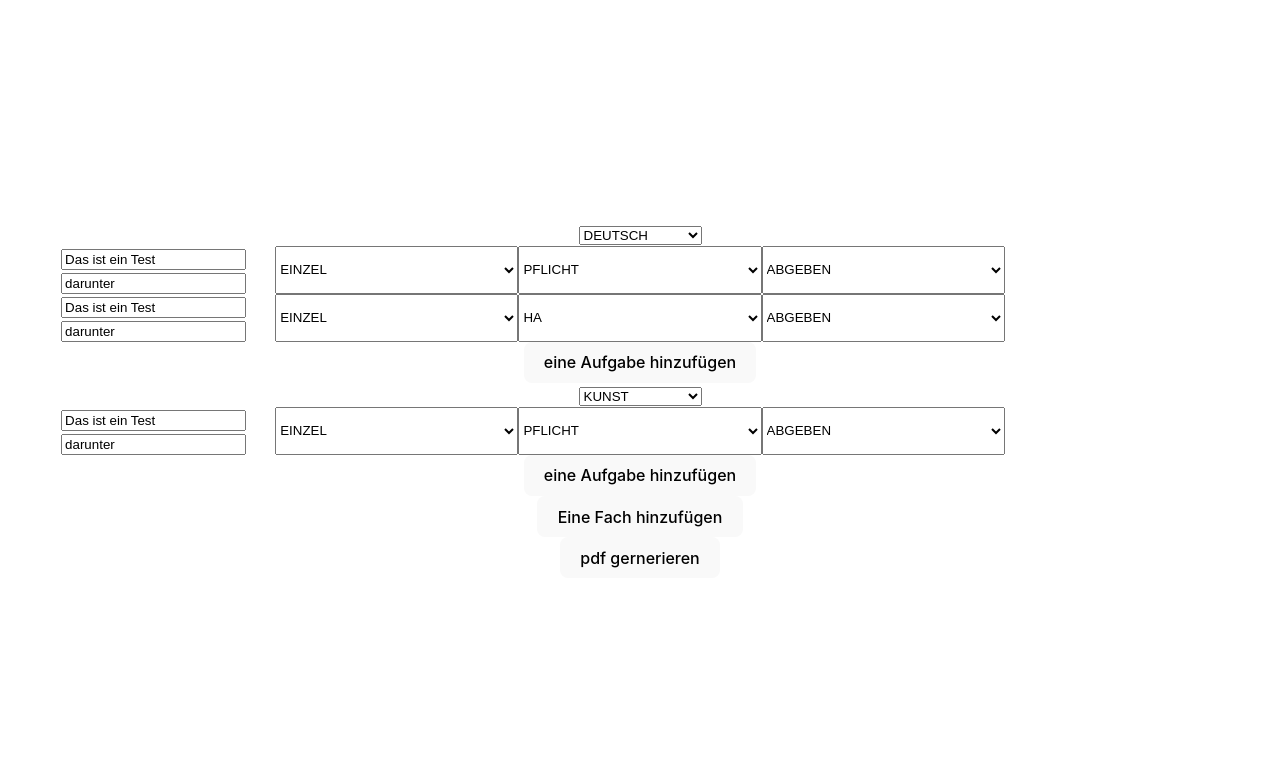
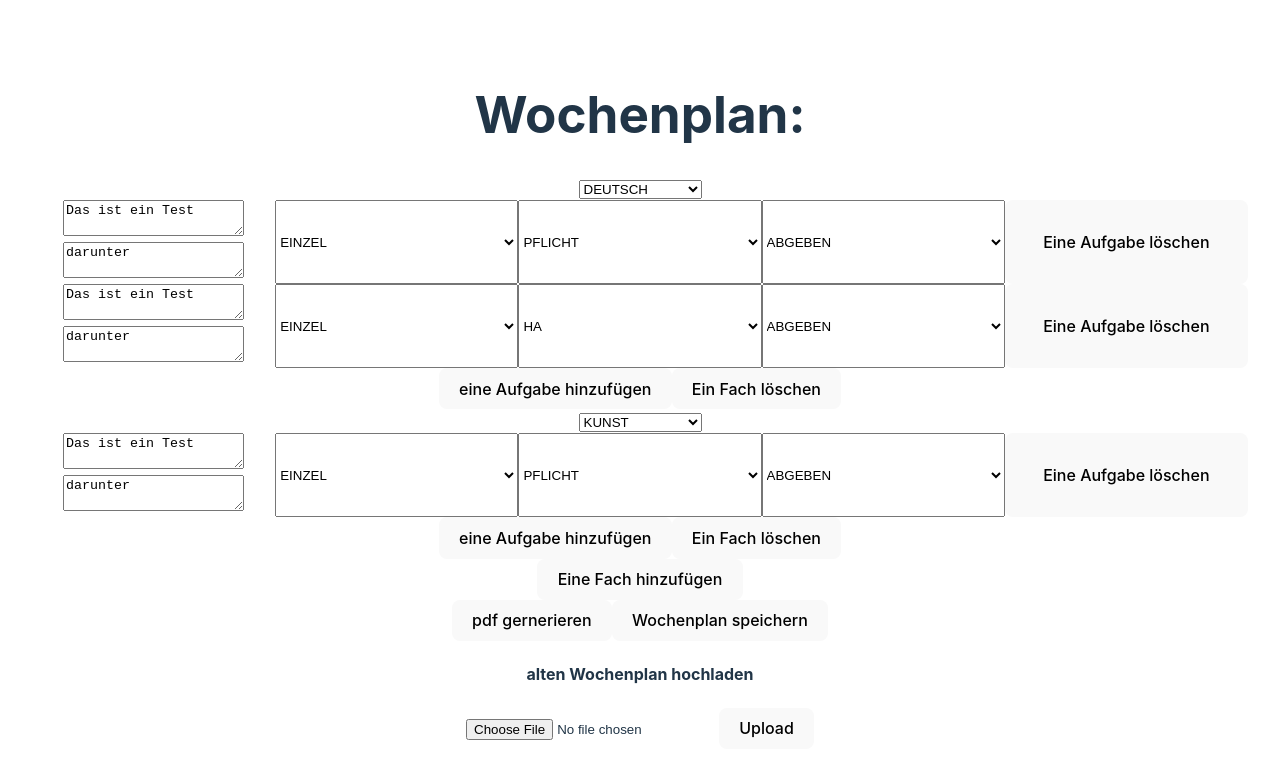
Before and after one commit to TheJotne/Wochenplan_client, a React (Vite) app: page / in a window 1280 px wide. Shown: the top 778 px of the page. Built offline with nearby package versions, Linux system fonts and the light colour scheme; what pdfmake would draw is missing.

Commit message:
working delete and save json and upload old wochenplan

```diff
--- a/src/App.tsx
+++ b/src/App.tsx
@@ -14,7 +14,7 @@ import './App.css'
 
 function App() {
   const ref = useRef<HTMLDivElement>(null)
-  const { taskPerClass, addTask, addClass } = useTaskStore();
+  const { taskPerClass, addTask, addClass, deleteClass, setClasses } = useTaskStore();
 
   const convertBase64 = async (file: String) => {
 
@@ -95,7 +95,43 @@ function App() {
 
   }
 
+  function saveStateAsFile() {
+    const date = new Date()
+    // file setting
+    const text = JSON.stringify(taskPerClass);
+    const name = "Wochenplan" + date.getDate() + "." + date.getMonth() + "." + date.getFullYear() + ".json";
+    const type = "text/plain";
 
+    // create file
+    const a = document.createElement("a");
+    const file = new Blob([text], { type: type });
+    a.href = URL.createObjectURL(file);
+    a.download = name;
+    document.body.appendChild(a);
+    a.click();
+    a.remove();
+
+  }
+  function handleSubmit(event: any) {
+
+    event.preventDefault();
+    let files = event.target[0].files
+    console.log(event)
+    if (!files) return;
+
+    let reader = new FileReader();
+    reader.readAsText(files[0]);
+    reader.addEventListener(
+      "load",
+      () => {
+        reader.result && typeof reader.result == "string" ?
+          setClasses(JSON.parse(reader.result))
+          : null
+      },
+      false,
+    );
+
+  }
 
   const generatePdf = async () => {
 
@@ -147,13 +183,16 @@ function App() {
         return <TaskInput task={task} />
       })}
       <button onClick={() => { addTask(page.id) }}>eine Aufgabe hinzufügen</button>
+
+      <button onClick={() => { deleteClass(page.id) }}>Ein Fach löschen</button>
     </div>
     )
   }
 
+
   return (
     <>
-
+      <h1 className='text-center mb-2'>Wochenplan: </h1>
       {taskPerClass.map((page: SchoolClass) => {
         return (
           getTasks(page)
@@ -163,6 +202,13 @@ function App() {
       <button onClick={() => { addClass() }}>Eine Fach hinzufügen</button>
       <div ref={ref} id="container"></div>
       <button onClick={generatePdf}> pdf gernerieren</button>
+      <button onClick={saveStateAsFile}> Wochenplan speichern</button>
+      <h4>alten Wochenplan hochladen</h4>
+      <form id="upload" onSubmit={handleSubmit}>
+        <input type="file" id="file" accept=".json" />
+
+        <button>Upload</button>
+      </form>
     </>
   )
 }
--- a/src/components/TaskInput.tsx
+++ b/src/components/TaskInput.tsx
@@ -5,19 +5,18 @@ export interface TaskInputProps {
     task: Task
 }
 export default function TaskInput({ task }: TaskInputProps) {
-    const { addTask, updateTasks, saveTask } = useTaskStore();
-
+    const { saveTask, deleteTasks } = useTaskStore();
 
 
     return (<div className="designer-grid">
         <div className="flex flex-row">
-            <input type="text" value={task.headline} onChange={(event) => {
+            <textarea value={task.headline} onChange={(event) => {
                 let currentTask = Object.assign({}, task)
                 currentTask.headline = event.currentTarget.value
                 saveTask(currentTask)
             }} />
 
-            <input type="text" value={task.subHeadline} onChange={(event) => {
+            <textarea value={task.subHeadline} onChange={(event) => {
                 let currentTask = Object.assign({}, task)
                 currentTask.subHeadline = event.currentTarget.value
                 saveTask(currentTask)
@@ -26,7 +25,7 @@ export default function TaskInput({ task }: TaskInputProps) {
         <TaskSelect selectType={TaskSelectType.FORM} task={task} selected={task.form} />
         <TaskSelect selectType={TaskSelectType.KATEGORIE} task={task} selected={task.category} />
         <TaskSelect selectType={TaskSelectType.KONTROLLE} task={task} selected={task.control} />
-
+        <button onClick={() => { deleteTasks(task.id) }}>Eine Aufgabe löschen</button>
     </div>)
 }
 
@@ -96,6 +95,8 @@ function getRealSelect(keys: string[], task: Task,
     )
 }
 
+
+
 /*
  const keys = Object.keys(SchoolClassTypes)
 
--- a/src/states/TaskState.ts
+++ b/src/states/TaskState.ts
@@ -8,8 +8,9 @@ interface TaskState {
     addClass: () => void;
     saveTask: (task: Task) => void
     updateTasks: (element: SchoolClass) => void
-    deleteTasks: (classId: string, taskId: string) => void
+    deleteTasks: (taskId: string) => void
     deleteClass: (classId: string) => void
+    setClasses: (clsses: SchoolClass[]) => void
 }
 
 
@@ -106,21 +107,29 @@ export const useTaskStore = create<TaskState>((set, get) => ({
     },
     deleteClass: (classId: string) => {
         let pages = Array.from(get().taskPerClass)
-        /*   pages.forEach(page => {
-              if (page.id == classId) {
+        pages.forEach((page, index) => {
+            if ((page.id == classId)) {
+                pages.splice(index, 1)
+            }
 
-              }
-          })
-          set({ taskPerClass: pages }) */
+        })
+
+
+        set({ taskPerClass: pages })
     },
-    deleteTasks: (classId: string, taskId: string) => {
+    deleteTasks: (taskId: string) => {
         let pages = Array.from(get().taskPerClass)
-        /*  pages.forEach(page => {
-             if (page.id == pageId) {
-                 page.tasks.push(newTask)
-             }
-         })
-         set({ taskPerClass: pages }) */
+        pages.forEach((page, index1) => {
+            page.tasks.forEach((taskIterator, index2) => {
+                if (taskIterator.id == taskId) {
+                    page.tasks.splice(index2, 1)
+                }
+
+            })
+
+        })
+
+        set({ taskPerClass: pages })
     },
     saveTask: (task) => {
         let pages = Array.from(get().taskPerClass)
@@ -134,7 +143,10 @@ export const useTaskStore = create<TaskState>((set, get) => ({
             })
 
         })
-        console.log(pages)
+
         set({ taskPerClass: pages })
+    },
+    setClasses: (classes) => {
+        set({ taskPerClass: classes })
     }
 }))
```
